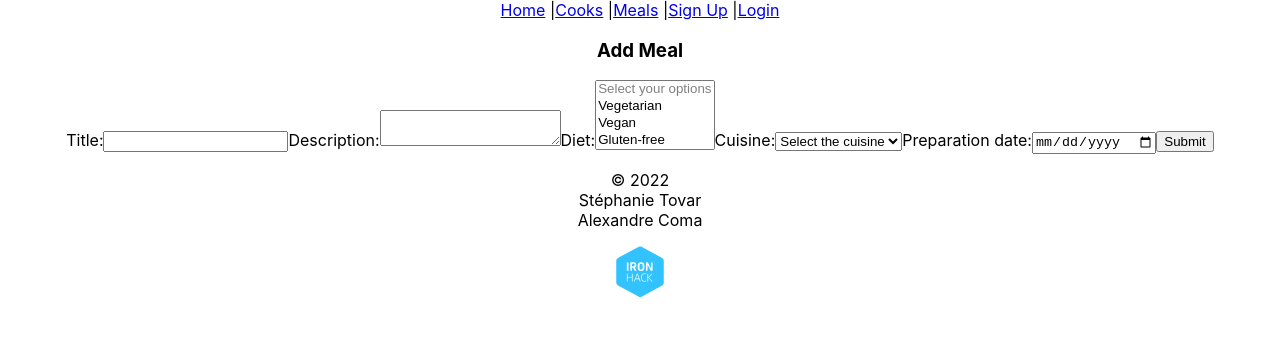
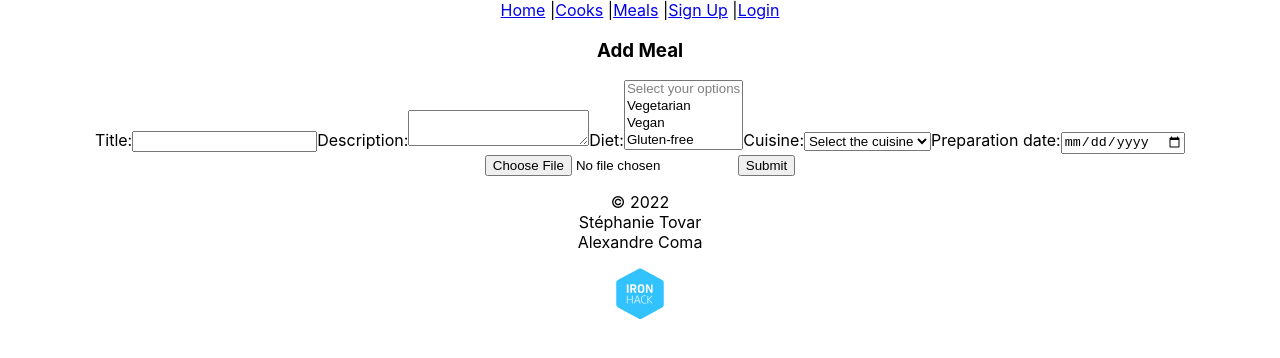
Before and after one commit to meal-next-door/client, a React (Create React App) app: page /create-meal in a window 1280 px wide. Shown: the top 358 px of the page. Built offline with nearby package versions, Linux system fonts and the light colour scheme; no server answers.

Commit message:
Merging with Stephanie's changes on the cooks list

```diff
--- a/src/components/CreateMeal.js
+++ b/src/components/CreateMeal.js
@@ -106,9 +106,11 @@ function AddMeal(props) {
                     onChange={(e) => setDate(e.target.value)}
                 />
 
+                <input type="file"
+                />
+
                 <button type="submit">Submit</button>
             </form>
-
         </div>
     );
 }
```
